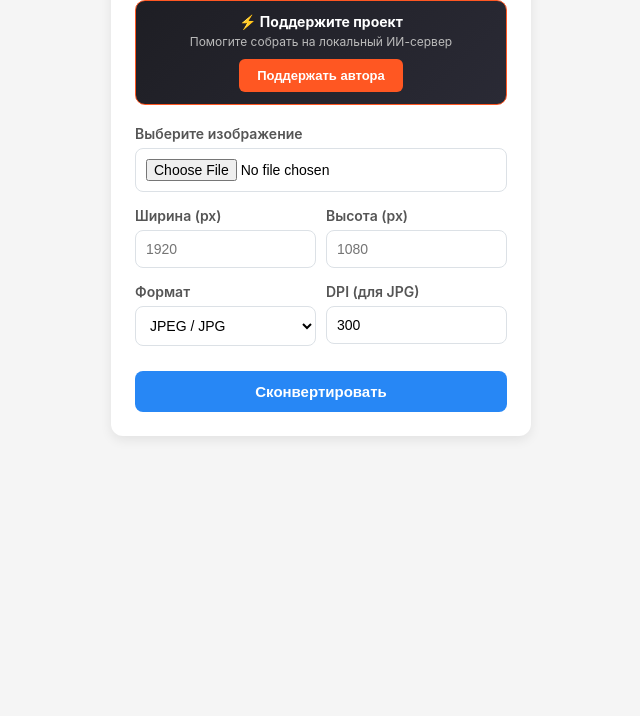
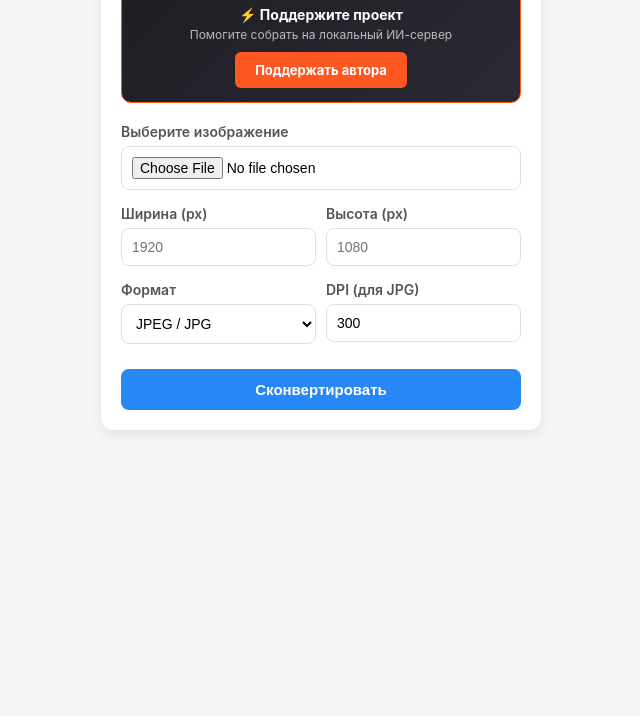
Before and after one commit to zzzlodeizlodeich81-coder/image-converter, a plain HTML site: page index.html in a window 1280 px wide. Shown: the part 84-800 px from the top of the page, without its empty margins (319-959 px from the left). Drawn offline with Linux system fonts and the light colour scheme.

Commit message:
Update index.html

```diff
--- a/index.html
+++ b/index.html
@@ -7,34 +7,35 @@
   <!-- Подключаем VK Bridge SDK -->
   <script src="https://unpkg.com/@vkontakte/vk-bridge/dist/browser.min.js"></script>
   <style>
+    * { box-sizing: border-box; }
     body {
       font-family: -apple-system, BlinkMacSystemFont, "Segoe UI", Roboto, sans-serif;
       background-color: #f5f5f5;
       margin: 0;
-      padding: 20px;
+      padding: 15px;
       display: flex;
       justify-content: center;
       position: relative;
     }
     .card {
       background: white;
-      padding: 24px;
+      padding: 20px;
       border-radius: 12px;
       box-shadow: 0 4px 12px rgba(0,0,0,0.08);
-      max-width: 420px;
+      max-width: 440px;
       width: 100%;
-      box-sizing: border-box;
     }
     h2 { margin-top: 0; margin-bottom: 16px; color: #2c2d2e; font-size: 20px; text-align: center; }
 
-    /* Баннер VK Donut */
+    /* Блок VK Donut */
     .donut-promo {
       background: linear-gradient(135deg, #1e1e24, #2a2a35);
       border: 1px solid #ff5722;
-      padding: 12px;
+      padding: 14px;
       border-radius: 10px;
       margin-bottom: 20px;
       text-align: center;
+      display: block !important; /* Принудительно отображаем */
     }
     .donut-promo-title { font-weight: bold; color: #fff; font-size: 14px; }
     .donut-promo-text { font-size: 12px; color: #bbb; margin: 4px 0 10px 0; }
@@ -42,11 +43,13 @@
       background: #ff5722;
       color: #fff;
       border: none;
-      padding: 9px 18px;
+      padding: 10px 20px;
       border-radius: 6px;
       font-weight: bold;
       cursor: pointer;
       font-size: 13px;
+      text-decoration: none;
+      display: inline-block;
       transition: background 0.2s;
     }
     .btn-donut:hover { background: #e64a19; }
@@ -56,7 +59,6 @@
     input[type="file"], input[type="number"], select {
       width: 100%;
       padding: 10px;
-      box-sizing: border-box;
       border: 1px solid #dce1e6;
       border-radius: 8px;
       font-size: 14px;
@@ -132,11 +134,11 @@
 <div class="card">
   <h2>Конвертер изображений</h2>
 
-  <!-- Баннер VK Donut прямо в карточке -->
+  <!-- Блок доната -->
   <div class="donut-promo">
     <div class="donut-promo-title">⚡ Поддержите проект</div>
     <div class="donut-promo-text">Помогите собрать на локальный ИИ-сервер</div>
-    <button onclick="openDonutPay()" class="btn-donut">Поддержать автора</button>
+    <a href="https://vk.com/donut/club236941413" target="_blank" class="btn-donut">Поддержать автора</a>
   </div>
 
   <div class="group">
@@ -195,7 +197,7 @@
     }, 3000);
   }
 
-  // Перехват alert для интеграции с VK
+  // Перехват alert
   window.alert = function(msg) {
     showToast(msg);
   };
@@ -207,20 +209,6 @@
       isVkApp = true;
     }
   } catch(e) { console.log('Не в среде VK'); }
-
-  function openDonutPay() {
-    const donutUrl = 'https://vk.ru/club236941413?w=donut_payment-236941413';
-    if (isVkApp && vkBridge.supports && vkBridge.supports('VKWebAppOpenPayForm')) {
-      vkBridge.send('VKWebAppOpenPayForm', {
-        action: 'transfer-to-group',
-        params: { group_id: 236941413 }
-      }).catch(() => {
-        window.open(donutUrl, '_blank');
-      });
-    } else {
-      window.open(donutUrl, '_blank');
-    }
-  }
 
   const upload = document.getElementById('upload');
   const widthInput = document.getElementById('width');
```
